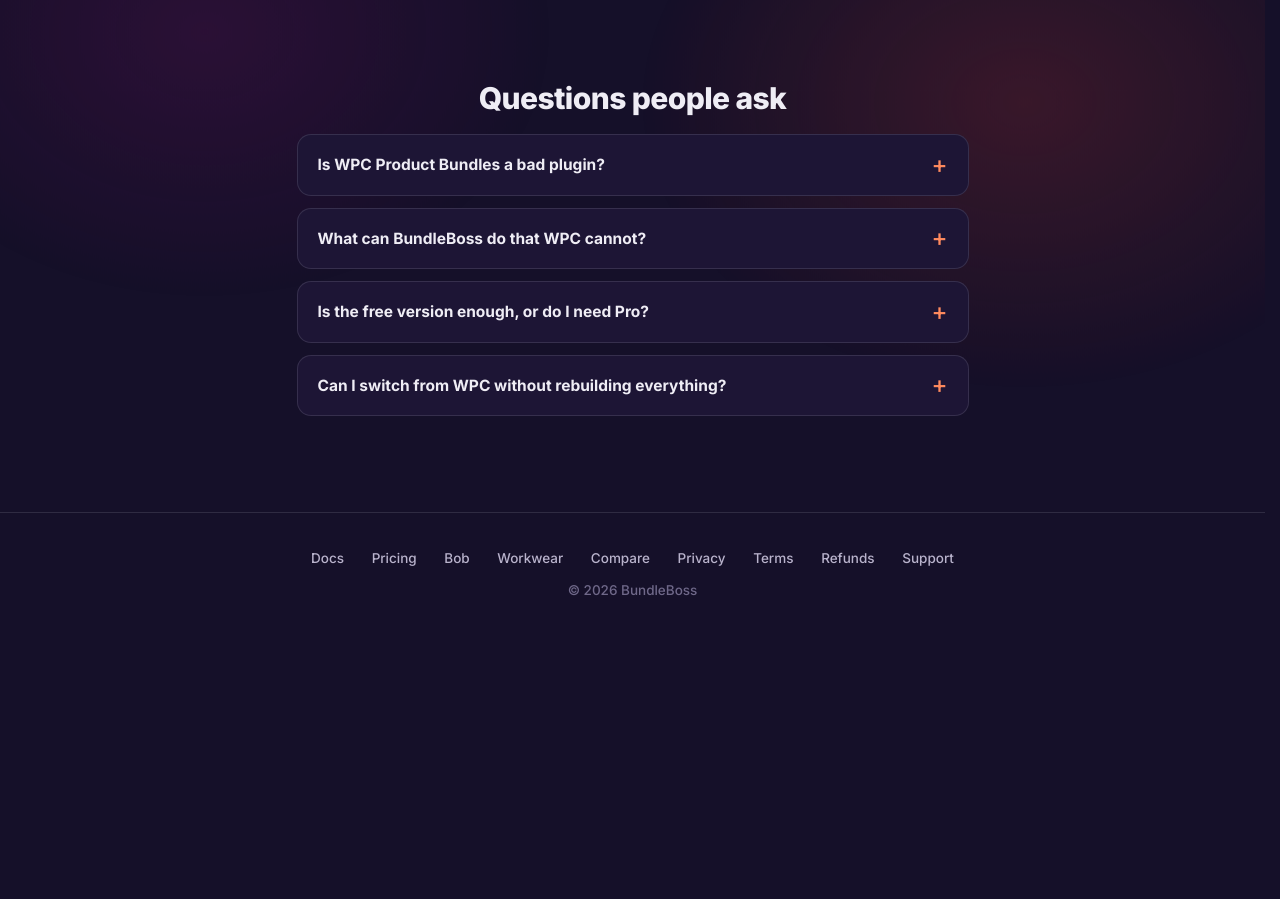
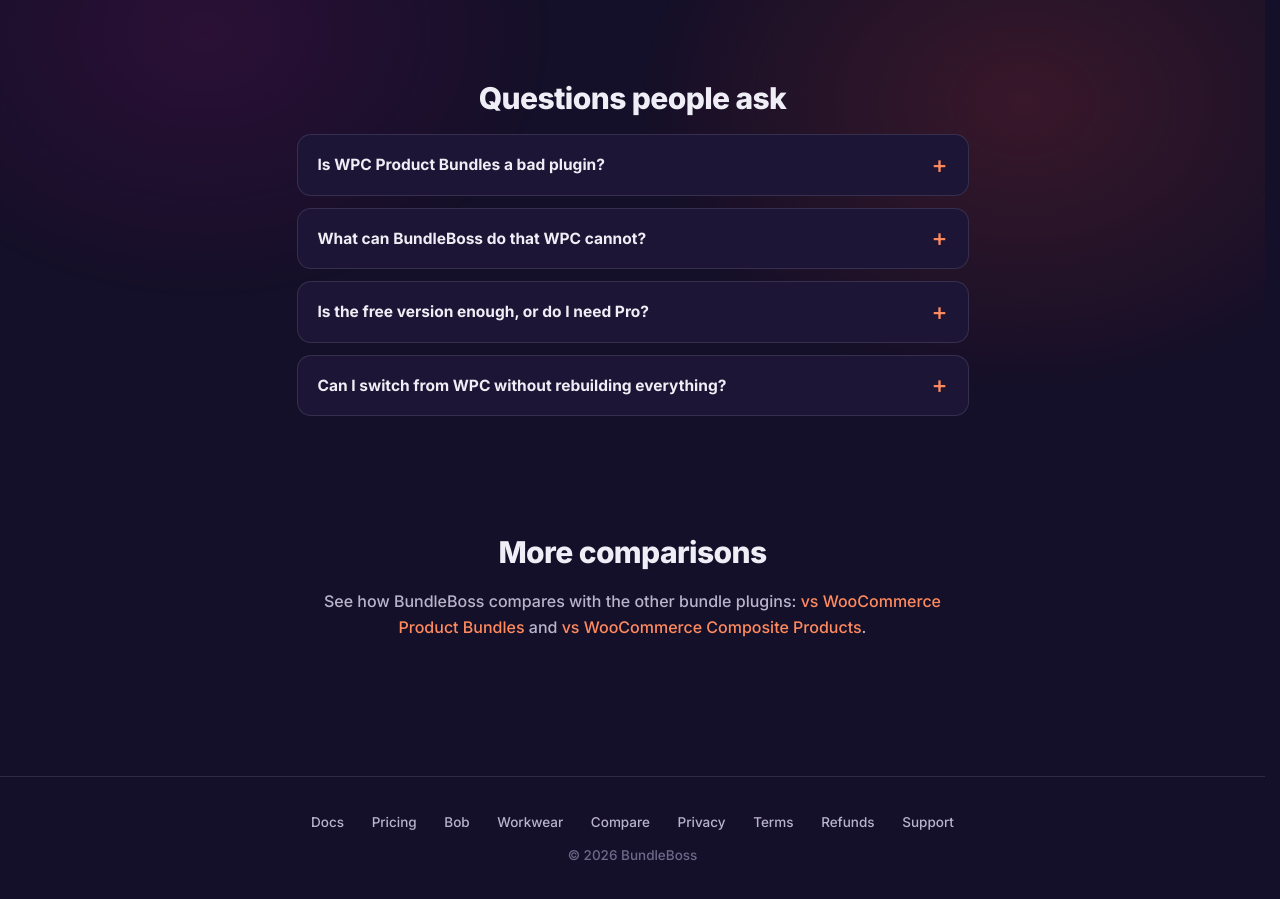
Before and after one commit to BundleBoss/website, a Jekyll site: the page wpc-product-bundles-alternative/index.html, which Jekyll copies as it is, in a window 1280 px wide and 900 px high, scrolled down 3801 px. Built offline with Jekyll 4.4.1, drawn with Linux system fonts in a browser that asks for light colours; before the commit the page ends 4437 px from its top, so only the background shows below that.

Commit message:
Cross-link the comparison pages so the cluster connects

```diff
--- a/composite-products-alternative/index.html
+++ b/composite-products-alternative/index.html
@@ -210,6 +210,11 @@
   </div>
 </section>
 
+<section class="wrap narrow">
+  <h2 class="section-title">More comparisons</h2>
+  <p class="section-sub">See how BundleBoss compares with the other bundle plugins: <a href="/woocommerce-product-bundles-alternative/">vs WooCommerce Product Bundles</a> and <a href="/wpc-product-bundles-alternative/">vs WPC Product Bundles</a>.</p>
+</section>
+
 <footer class="site-footer">
   <div class="links">
     <a href="/docs/">Docs</a>
--- a/woocommerce-product-bundles-alternative/index.html
+++ b/woocommerce-product-bundles-alternative/index.html
@@ -197,6 +197,11 @@
   </div>
 </section>
 
+<section class="wrap narrow">
+  <h2 class="section-title">More comparisons</h2>
+  <p class="section-sub">See how BundleBoss compares with the other bundle plugins: <a href="/wpc-product-bundles-alternative/">vs WPC Product Bundles</a> and <a href="/composite-products-alternative/">vs WooCommerce Composite Products</a>.</p>
+</section>
+
 <footer class="site-footer">
   <div class="links">
     <a href="/docs/">Docs</a>
--- a/wpc-product-bundles-alternative/index.html
+++ b/wpc-product-bundles-alternative/index.html
@@ -187,6 +187,11 @@
   </div>
 </section>
 
+<section class="wrap narrow">
+  <h2 class="section-title">More comparisons</h2>
+  <p class="section-sub">See how BundleBoss compares with the other bundle plugins: <a href="/woocommerce-product-bundles-alternative/">vs WooCommerce Product Bundles</a> and <a href="/composite-products-alternative/">vs WooCommerce Composite Products</a>.</p>
+</section>
+
 <footer class="site-footer">
   <div class="links">
     <a href="/docs/">Docs</a>
```
